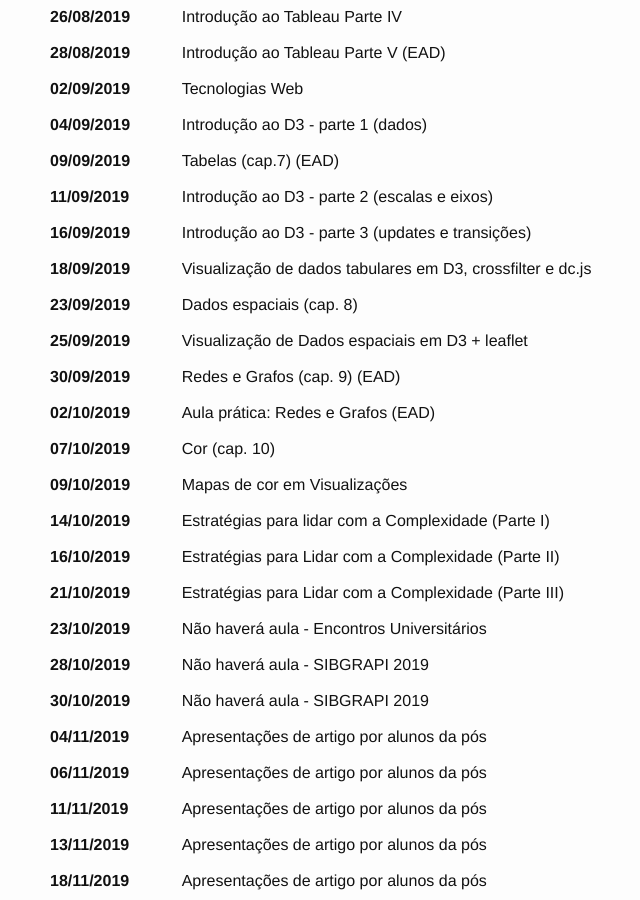
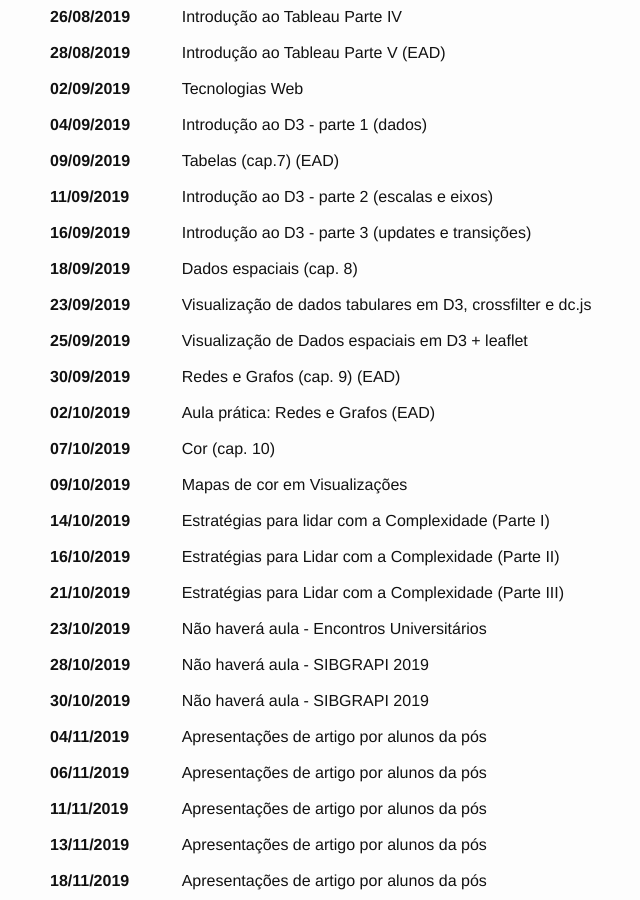
Before and after one commit to emanueles/datavis-course, a Jekyll site: the page built from calendar.md, in a window 1280 px wide and 900 px high, scrolled down 512 px. Shown: the whole window, without its empty margins (227-867 px from the left). Built offline with Jekyll 4.4.1, drawn with Linux system fonts in a browser that asks for light colours.

```diff
--- a/calendar.md
+++ b/calendar.md
@@ -71,15 +71,15 @@ permalink: /calendar/
     </tr>
     <tr>
       <td><b>18/09/2019</b></td>
-      <td> Visualização de dados tabulares em D3, crossfilter e dc.js </td>
+      <td> Dados espaciais (cap. 8) </td>
     </tr>
     <tr>
       <td><b>23/09/2019</b></td>
-      <td>Dados espaciais (cap. 8) </td>
+      <td>Visualização de dados tabulares em D3, crossfilter e dc.js </td>
     </tr>
     <tr>
       <td><b>25/09/2019</b></td>
-      <td> Visualização de Dados espaciais em D3 + leaflet </td>
+      <td>Visualização de Dados espaciais em D3 + leaflet </td>
     </tr>
     <tr>
       <td><b>30/09/2019</b></td>
```
